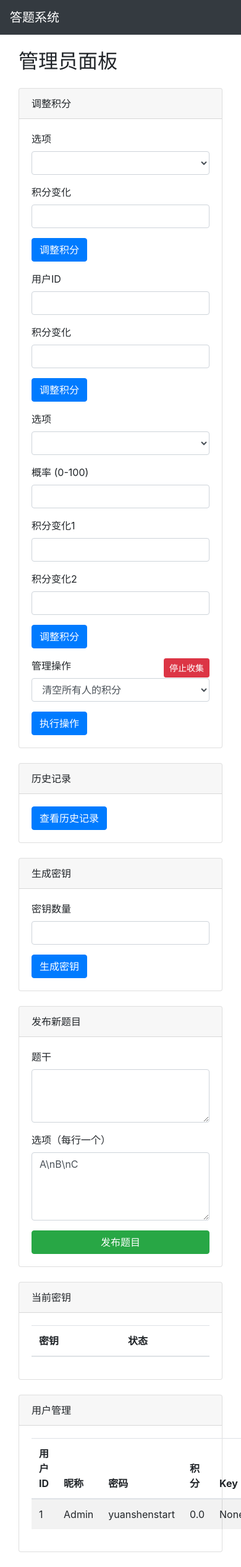
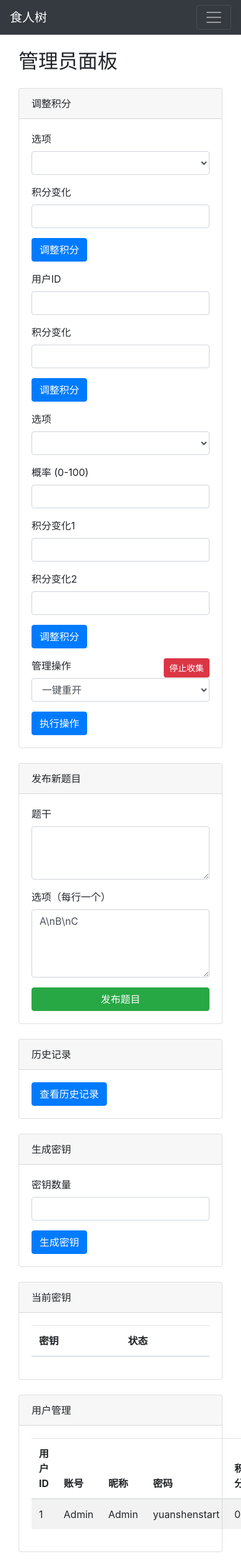
Before and after one commit to YLF-Cat/Man-Eating-Tree, a Flask app: page /admin in a window 390 px wide; the page is wider, and only the part inside the window is pictured. Shown: that part at 62% size. Run offline with Flask 3, Linux system fonts and the light colour scheme; a user stored in the database is signed in; lists and menus that the app fills with data are empty; some libraries are stand-ins or nearby versions.

Commit message:
Add files via upload
更新点东西

```diff
--- a/app.py
+++ b/app.py
@@ -2,10 +2,16 @@ from flask import Flask, render_template, redirect, url_for, request, flash,curr
 from flask_sqlalchemy import SQLAlchemy
 from flask_login import LoginManager, UserMixin, login_user, login_required, logout_user, current_user
 from flask_bootstrap import Bootstrap
+from flask_migrate import Migrate
 from datetime import datetime
 import random
 import string
 import secrets
+import json
+import lark_oapi as lark
+from lark_oapi.api.mail.v1 import *
+
+
 
 app = Flask(__name__)
 app.config['SECRET_KEY'] = secrets.token_hex(16)
@@ -30,6 +36,7 @@ class User(UserMixin, db.Model):
     key = db.Column(db.String(10), nullable=True)
     created_at = db.Column(db.DateTime, default=datetime.now)
     showscore = db.Column(db.Boolean, default=True)
+    showopition = db.Column(db.Boolean, default=True)
 
 class Question(db.Model):
     id = db.Column(db.Integer, primary_key=True)
@@ -84,7 +91,8 @@ def index():
     user_data = [(user.id, user.nickname, user.score) for user in users]
     ushowscore = User.query.filter_by(id=1).first()
     showscore = ushowscore.showscore
-    return render_template('question.html', question=question,users=user_data,showscore=showscore)
+    showopition = ushowscore.showopition
+    return render_template('question.html', question=question,users=user_data,showscore=showscore,showopition=showopition)
 
 @app.route('/login', methods=['GET', 'POST'])
 def login():
@@ -249,6 +257,12 @@ def admin_actions():
         User.query.update({User.score: 0.0})
         db.session.commit()
         flash('所有人的积分已清空')
+    elif action == 'clear_restart':
+        User.query.update({User.score: 0.0})
+        Question.query.delete()
+        Answer.query.delete()
+        db.session.commit()
+        flash('所有人的积分,问题,回答已清空')
     elif action == 'clear_accounts':
         User.query.filter(User.is_admin == False).delete()
         Answer.query.delete()
@@ -258,6 +272,11 @@ def admin_actions():
         Key.query.delete()
         db.session.commit()
         flash('所有密钥已清空')
+    elif action == 'clear_questions':
+        Question.query.delete()
+        Answer.query.delete()
+        db.session.commit()
+        flash('所有问题已清空')
     elif action == 'delete_account':
         user_id = int(request.form.get('delete_account_id', 0))
         user = User.query.get(user_id)
@@ -272,6 +291,10 @@ def admin_actions():
         flash('已修改')
         showscore = User.query.filter_by(id=1).first()
         showscore.showscore = not(showscore.showscore)
+    elif action == 'toggle_showopition':
+        flash('已修改')
+        showscore = User.query.filter_by(id=1).first()
+        showscore.showopition = not(showscore.showopition)
     db.session.commit()
     return redirect(url_for('admin_panel'))
 
@@ -310,9 +333,14 @@ def logout():
 @app.route('/history')
 @login_required
 def history():
-    if not current_user.is_admin:
+    ushowscore = User.query.filter_by(id=1).first()
+    showscore = ushowscore.showscore
+    showopition = ushowscore.showopition
+    question = Question.query.filter_by(is_active=True).first()
+    if (not current_user.is_admin) and (not showopition):
         return redirect(url_for('index'))
-
+    if question and (not current_user.is_admin):
+        return redirect(url_for('index'))
     questions = Question.query.all()
     stats = {}
     missing = {}
--- a/templates/admin.html
+++ b/templates/admin.html
@@ -67,16 +67,17 @@
                         <button type="submit" class="btn btn-sm btn-danger">停止收集</button>
                     </form>
                     <form method="POST" action="{{ url_for('admin_actions') }}">
-
-
                         <div class="form-group">
                             <label for="admin-action">管理操作</label>
                             <select class="form-control" id="admin-action" name="admin_action" required>
+                                <option value="clear_restart">一键重开</option>
                                 <option value="clear_scores">清空所有人的积分</option>
                                 <option value="clear_accounts">清空所有人的账号</option>
                                 <option value="clear_keys">清空密钥</option>
+                                <option value="clear_questions">清空题目</option>
                                 <option value="delete_account">删除指定账号</option>
                                 <option value="toggle_leaderboard">切换积分榜显示</option>
+                                <option value="toggle_showopition">切换选项显示</option>
                             </select>
                         </div>
                         <div class="form-group" id="delete-account-group" style="display: none;">
@@ -84,37 +85,14 @@
                             <input type="number" class="form-control" id="delete-account-id" name="delete_account_id">
                         </div>
                         <button type="submit" class="btn btn-primary">执行操作</button>
-
-
                     </form>
                 </div>
             </div>
         </div>
-        <div class="col-md-6">
-            <div class="card mb-4">
-                <div class="card-header">历史记录</div>
-                <div class="card-body">
-                    <a href="{{ url_for('history') }}" class="btn btn-primary">查看历史记录</a>
-                </div>
-            </div>
-        </div>
-    </div>
 
-    <div class="row">
-        <div class="col-md-6">
-            <div class="card mb-4">
-                <div class="card-header">生成密钥</div>
-                <div class="card-body">
-                    <form method="POST" action="{{ url_for('generate_key') }}">
-                        <div class="form-group">
-                            <label for="key_count">密钥数量</label>
-                            <input type="number" class="form-control" id="key_count" name="key_count" required>
-                        </div>
-                        <button type="submit" class="btn btn-primary">生成密钥</button>
-                    </form>
-                </div>
-            </div>
-        </div>
+
+
+
         <div class="col-md-6">
             <div class="card mb-4">
                 <div class="card-header">发布新题目</div>
@@ -132,11 +110,24 @@
                     </form>
                 </div>
             </div>
+            <div class="card mb-4">
+                <div class="card-header">历史记录</div>
+                <div class="card-body">
+                    <a href="{{ url_for('history') }}" class="btn btn-primary">查看历史记录</a>
                 </div>
             </div>
-
-    <div class="row">
-        <div class="col-md-6">
+            <div class="card mb-4">
+                <div class="card-header">生成密钥</div>
+                <div class="card-body">
+                    <form method="POST" action="{{ url_for('generate_key') }}">
+                        <div class="form-group">
+                            <label for="key_count">密钥数量</label>
+                            <input type="number" class="form-control" id="key_count" name="key_count" required>
+                        </div>
+                        <button type="submit" class="btn btn-primary">生成密钥</button>
+                    </form>
+                </div>
+            </div>
             <div class="card mb-4">
                 <div class="card-header">当前密钥</div>
                 <div class="card-body">
@@ -159,7 +150,7 @@
                 </div>
             </div>
         </div>
-        <div class="col-md-6">
+    </div>
         <div class="card mb-4">
             <div class="card-header">用户管理</div>
             <div class="card-body">
@@ -167,6 +158,7 @@
                     <thead>
                         <tr>
                             <th>用户ID</th>
+                            <th>账号</th>
                             <th>昵称</th>
                             <th>密码</th>
                             <th>积分</th>
@@ -178,6 +170,7 @@
                         {% for user in users %}
                         <tr>
                             <td>{{ user.id }}</td>
+                            <td>{{ user.username }}</td>
                             <td>{{ user.nickname }}</td>
                             <td>{{ user.password }}</td>
                             <td>{{ user.score }}</td>
@@ -190,6 +183,4 @@
             </div>
         </div>
 </div>
-    </div>
-</div>
 {% endblock %}
--- a/templates/base.html
+++ b/templates/base.html
@@ -1,22 +1,28 @@
 <!DOCTYPE html>
 <html>
+
+
 <head>
 <meta charset="utf-8">
+<meta name="viewport" content="width=device-width, initial-scale=1">
 <title>{% block title %}{% endblock %}</title>
 <link rel="stylesheet" href="https://cdn.bootcdn.net/ajax/libs/twitter-bootstrap/4.6.0/css/bootstrap.min.css">
 <link rel="stylesheet" href="{{ url_for('static', filename='style.css') }}">
 </head>
 <body>
 <nav class="navbar navbar-expand-lg navbar-dark bg-dark">
-        <a class="navbar-brand" href="/">答题系统</a>
-        <div class="collapse navbar-collapse">
+  <a class="navbar-brand" href="/">食人树</a>
+  <button class="navbar-toggler" type="button" data-toggle="collapse" data-target="#navbarNav" aria-controls="navbarNav" aria-expanded="false" aria-label="Toggle navigation">
+    <span class="navbar-toggler-icon"></span>
+  </button>
+  <div class="collapse navbar-collapse" id="navbarNav">
     <div class="navbar-nav">
       {% if current_user.is_authenticated %}
       <a class="nav-item nav-link" href="{{ url_for('logout') }}">退出</a>
       <a class="nav-item nav-link" href="{{ url_for('profile') }}">个人中心</a>
       {% if current_user.is_admin %}
       <a class="nav-item nav-link" href="{{ url_for('admin_panel') }}">管理面板</a>
-                        <a class="nav-item nav-link" href="{{ url_for('history') }}">答题历史</a>
+      <a class="nav-item nav-link" href="{{ url_for('history') }}">历史记录</a>
       {% endif %}
       {% else %}
       <a class="nav-item nav-link" href="{{ url_for('login') }}">登录</a>
@@ -35,5 +41,12 @@
   {% endwith %}
   {% block content %}{% endblock %}
 </div>
+
+<!-- 引入Bootstrap的JavaScript依赖 -->
+<script src="https://code.jquery.com/jquery-3.5.1.slim.min.js"></script>
+<script src="https://cdn.jsdelivr.net/npm/@popperjs/core@2.9.2/dist/umd/popper.min.js"></script>
+<script src="https://cdn.bootcdn.net/ajax/libs/twitter-bootstrap/4.6.0/js/bootstrap.min.js"></script>
 </body>
+
+
 </html>
```
Also changed, not shown: templates/question.html (+8 -0 lines). Lines whose indentation alone changed are shown as unchanged.
